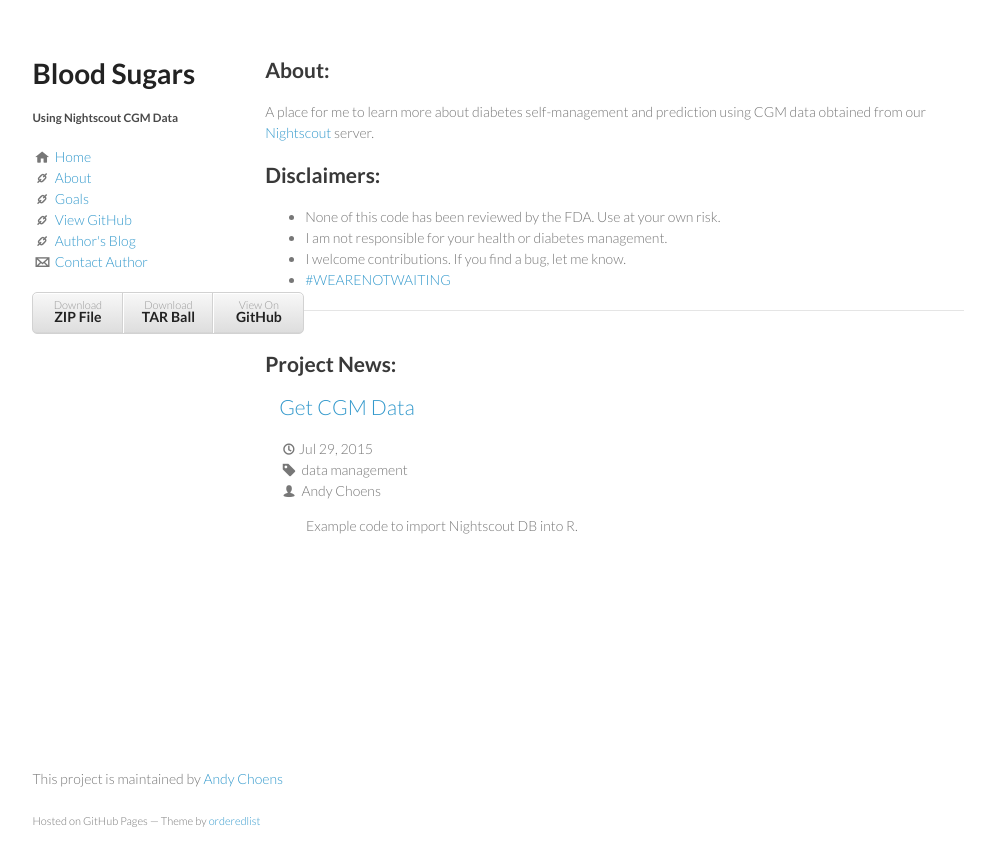
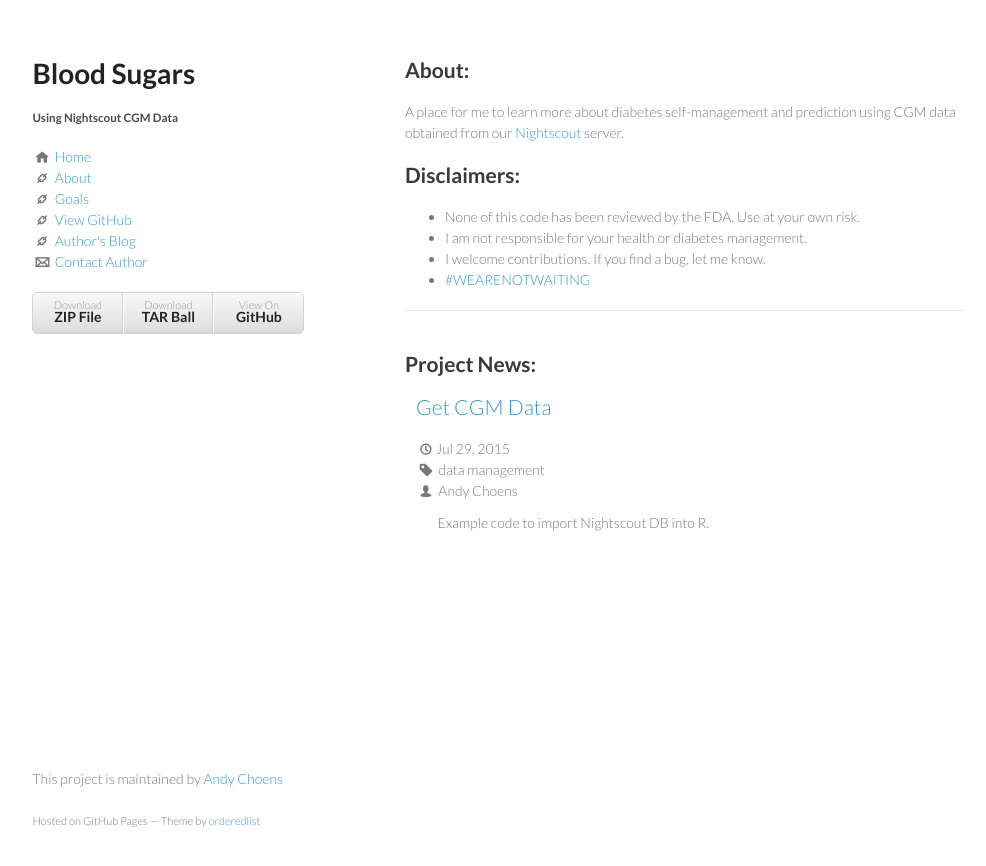
Before and after one commit to Choens/blood-sugars, a Jekyll site: the page built from index.html, in a window 1280 px wide. Shown: the top 866 px of the page, without its empty margins (142-1128 px from the left). Built offline with Jekyll 4.4.1, drawn with Linux system fonts in a browser that asks for light colours; the list of posts is cut into pages by our own code.

Commit message:
Theme change.

```diff
--- a/stylesheets/styles.css
+++ b/stylesheets/styles.css
@@ -97,8 +97,8 @@ img {
 }
 
 header {
-    width:270px;
-    /* width:20%; */
+    /* width:270px; */
+    width:20%;
     float:left;
     position:fixed;
     /* border-right:3px solid #e5e5e5; */
@@ -172,7 +172,7 @@ header.post {
 
 section {
     /* width:500px; */
-    width:75%;
+    width:60%;
     float:right;
     padding-bottom:50px;
 }
```
